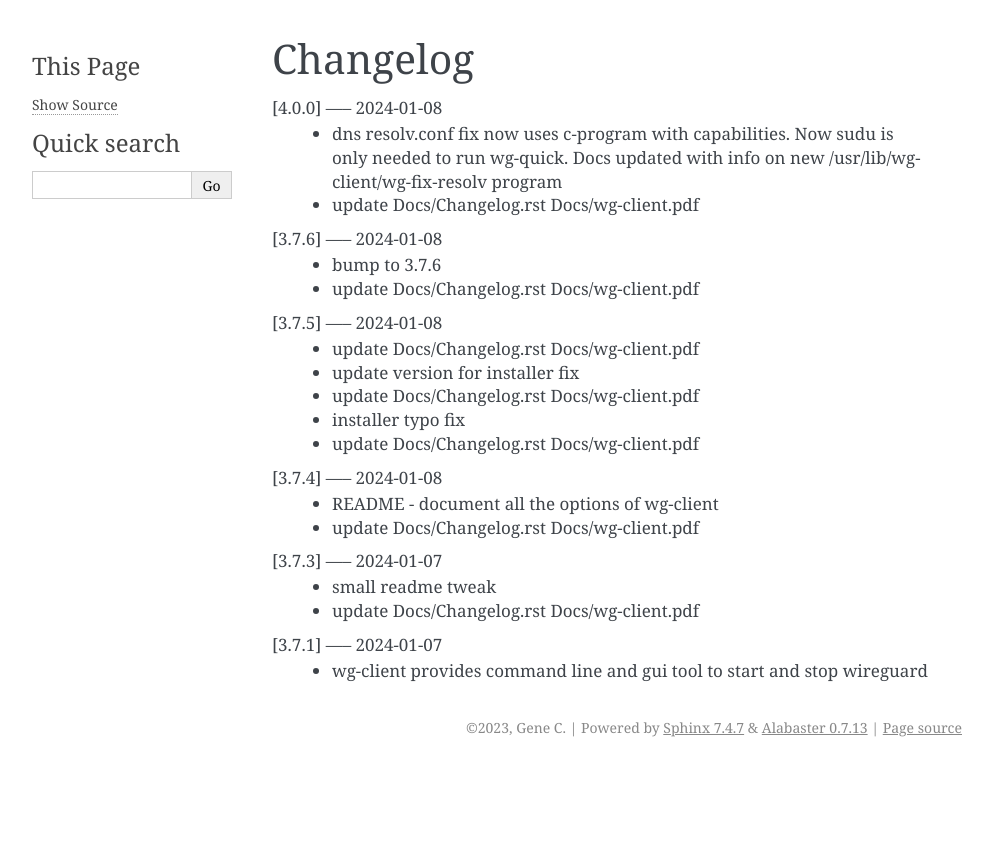
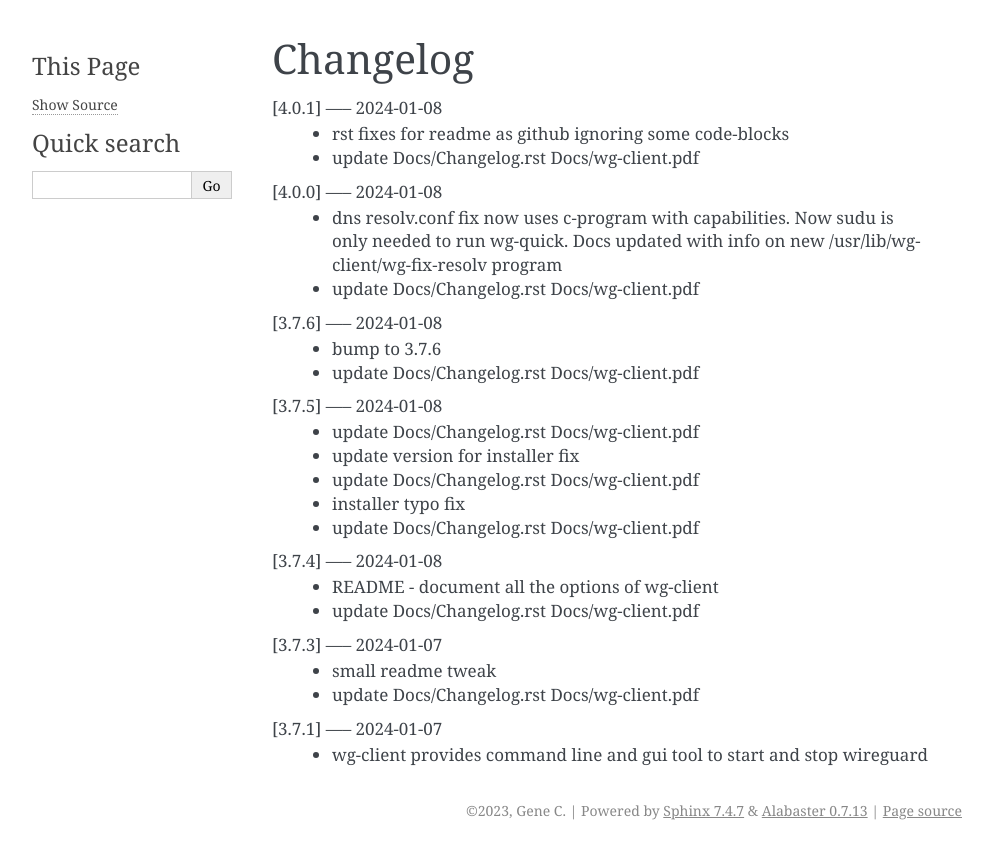
Before and after one commit to gene-git/wg-client, a Sphinx documentation site: the page built from Docs/Changelog.rst, in a window 1280 px wide. Shown: the top 859 px of the page, without its empty margins (148-1141 px from the left). Built offline with Sphinx 7.4.7, drawn with Linux system fonts in a browser that asks for light colours.

Commit message:
update Docs/Changelog.rst Docs/wg-client.pdf

```diff
--- a/Docs/Changelog.rst
+++ b/Docs/Changelog.rst
@@ -1,5 +1,9 @@
 Changelog
 =========
+
+[4.0.1] ----- 2024-01-08
+ * rst fixes for readme as github ignoring some code-blocks
+ * update Docs/Changelog.rst Docs/wg-client.pdf
 
 [4.0.0] ----- 2024-01-08
  * dns resolv.conf fix now uses c-program with capabilities.
```
Also changed, not shown: 1 other file.
